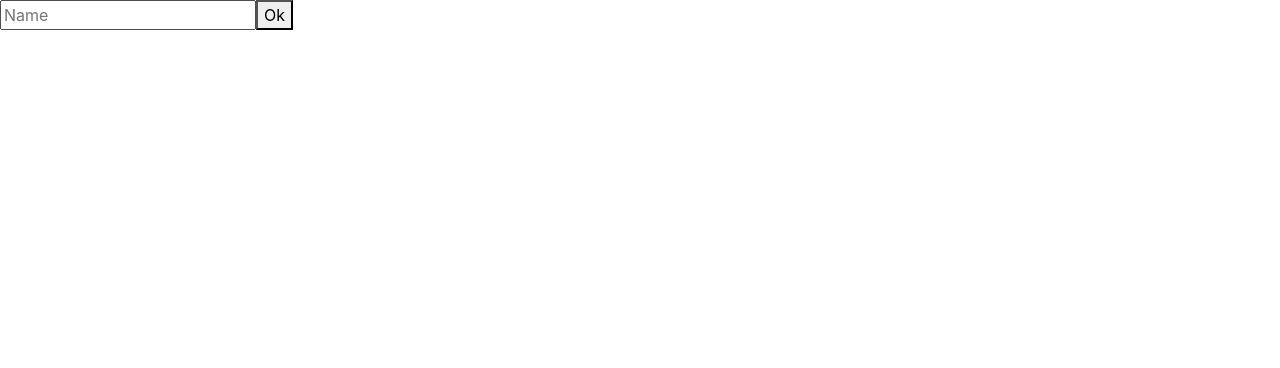
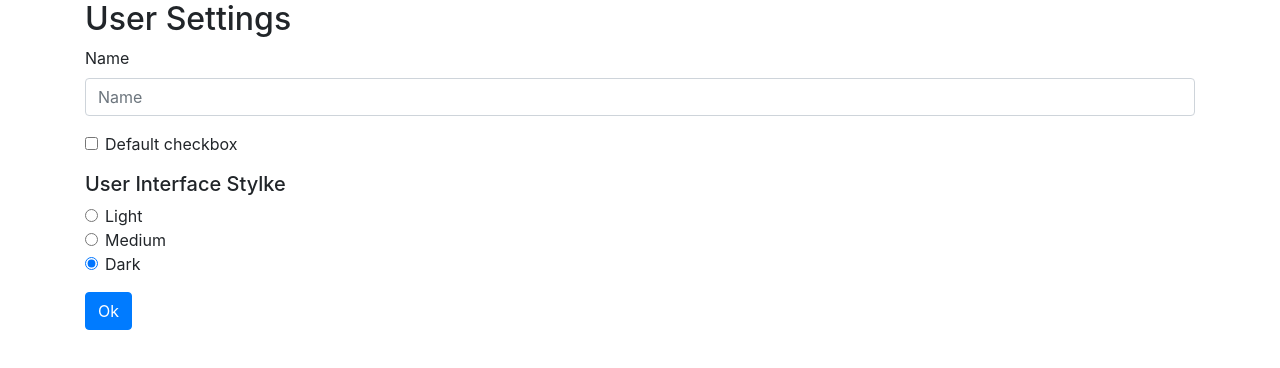
Before and after one commit to silascaimi/ng-forms, an Angular app: page / in a window 1280 px wide. Shown: the top 368 px of the page. Built offline with nearby package versions, Linux system fonts and the light colour scheme.

Commit message:
add form

```diff
--- a/src/app/user-settings-form/user-settings-form.component.html
+++ b/src/app/user-settings-form/user-settings-form.component.html
@@ -1,4 +1,45 @@
-<form action="">
-  <input placeholder="Name">
-  <button>Ok</button>
-</form>
+<div class="container">
+  <h2>User Settings</h2>
+  <form>
+    <div class="form-group">
+      <label for="name">Name</label>
+      <input id="name" name="name" class="form-control" placeholder="Name" />
+    </div>
+
+    <div class="form-check form-group">
+      <input
+        class="form-check-input"
+        type="checkbox"
+        value=""
+        id="defaultCheck1"
+      />
+      <label class="form-check-label" for="defaultCheck1">
+        Default checkbox
+      </label>
+    </div>
+
+    <h5>User Interface Stylke</h5>
+    <div class="form-group">
+      <div class="form-check">
+        <input class="form-check-input" type="radio" name="interfaceStyle" id="lightInterface" value="light" checked>
+        <label class="form-check-label" for="lightInterface">
+          Light
+        </label>
+      </div>
+      <div class="form-check">
+        <input class="form-check-input" type="radio" name="interfaceStyle" id="mediumInterface" value="medium" checked>
+        <label class="form-check-label" for="mediumInterface">
+          Medium
+        </label>
+      </div>
+      <div class="form-check">
+        <input class="form-check-input" type="radio" name="interfaceStyle" id="darkInterface" value="dark" checked>
+        <label class="form-check-label" for="darkInterface">
+          Dark
+        </label>
+      </div>
+    </div>
+
+    <button class="btn btn-primary">Ok</button>
+  </form>
+</div>
```
